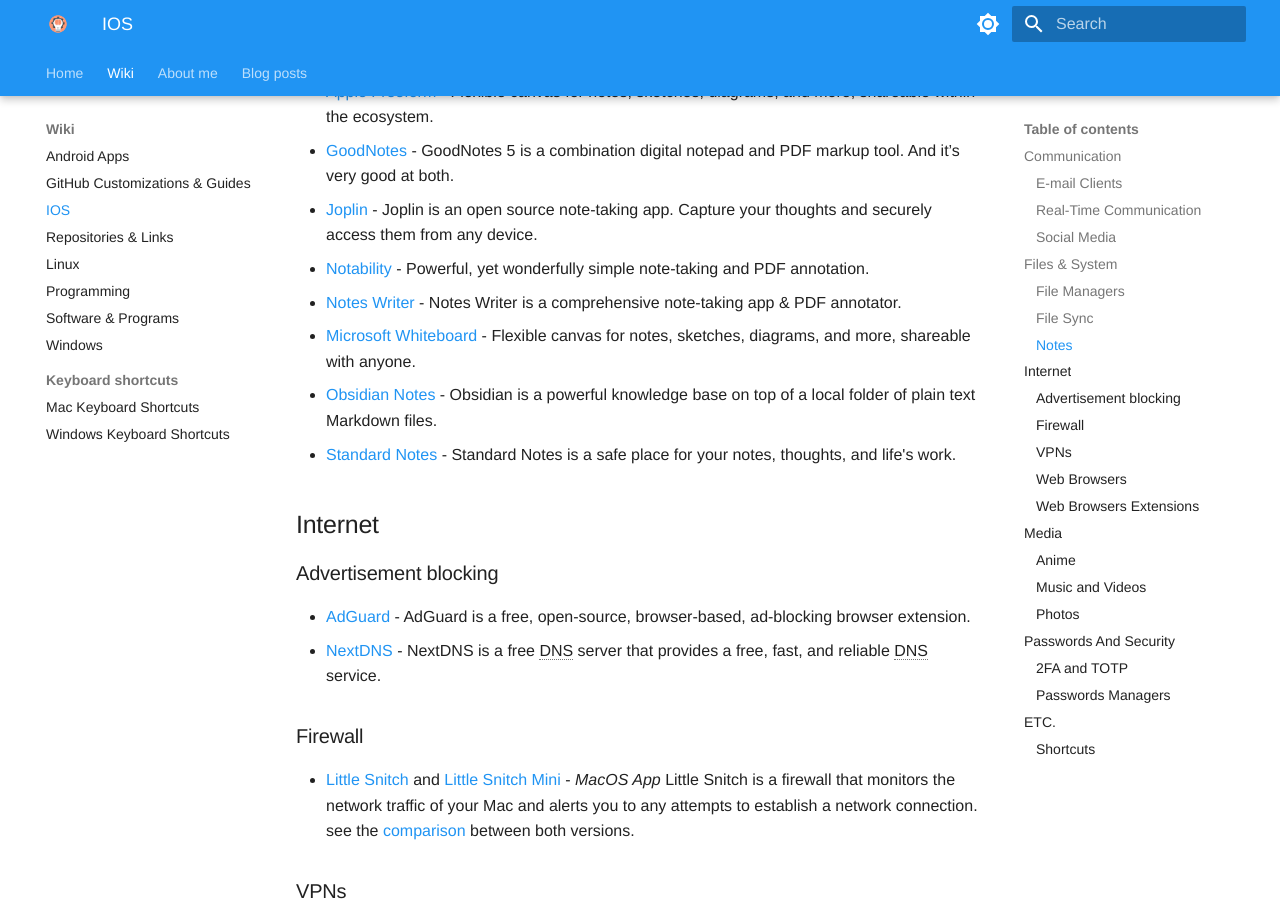
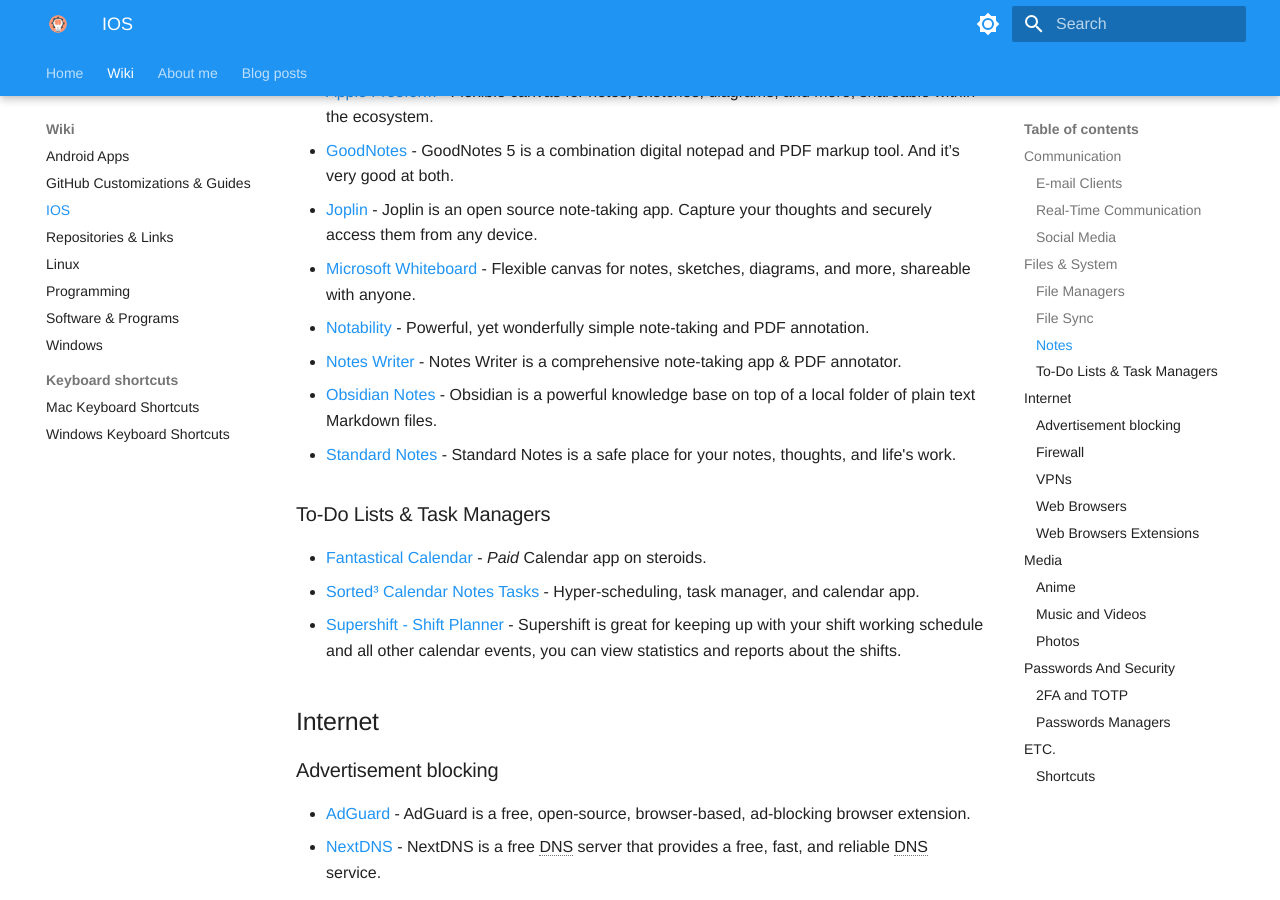
Before and after one commit to ZivSimchoni/Zwiki, an MkDocs documentation site: the page built from docs/Wiki/IOS.md, in a window 1280 px wide and 900 px high, scrolled down 1135 px. Built offline with MkDocs 1.6.1 and Material for MkDocs 9.7.7, drawn with Linux system fonts in a browser that asks for light colours; some web fonts are replaced; some of the changed text lies outside the part shown.

Commit message:
Add Todo & Tasks section

```diff
--- a/docs/Wiki/IOS.md
+++ b/docs/Wiki/IOS.md
@@ -40,11 +40,17 @@
 -   [Apple Freeform](https://apps.apple.com/app/freeform/id6443742539) - Flexible canvas for notes, sketches, diagrams, and more, shareable within the ecosystem.
 -   [GoodNotes](https://apps.apple.com/app/goodnotes-5/id1444383602) - GoodNotes 5 is a combination digital notepad and PDF markup tool. And it’s very good at both.
 -   [Joplin](https://apps.apple.com/app/joplin/id1315599797) - Joplin is an open source note-taking app. Capture your thoughts and securely access them from any device.
+-   [Microsoft Whiteboard](https://apps.apple.com/app/microsoft-whiteboard/id1352499399) - Flexible canvas for notes, sketches, diagrams, and more, shareable with anyone.
 -   [Notability](https://apps.apple.com/app/notability/id360593530) - Powerful, yet wonderfully simple note-taking and PDF annotation.
 -   [Notes Writer](https://apps.apple.com/app/notes-writer-pdf-words-epub/id1423643723) - Notes Writer is a comprehensive note-taking app & PDF annotator.
--   [Microsoft Whiteboard](https://apps.apple.com/app/microsoft-whiteboard/id1352499399) - Flexible canvas for notes, sketches, diagrams, and more, shareable with anyone.
 -   [Obsidian Notes](https://apps.apple.com/app/obsidian-connected-notes/id1557175442) - Obsidian is a powerful knowledge base on top of a local folder of plain text Markdown files.
 -   [Standard Notes](https://apps.apple.com/app/standard-notes/id1285392450) - Standard Notes is a safe place for your notes, thoughts, and life's work.
+
+### To-Do Lists & Task Managers
+
+-   [Fantastical Calendar](https://apps.apple.com/app/fantastical-calendar/id718043190) - _Paid_ Calendar app on steroids.
+-   [Sorted³ Calendar Notes Tasks](https://apps.apple.com/app/sorted-calendar-notes-tasks/id1306893526) - Hyper-scheduling, task manager, and calendar app.
+-   [Supershift - Shift Planner](https://apps.apple.com/app/supershift-shift-planner/id1104165041) - Supershift is great for keeping up with your shift working schedule and all other calendar events, you can view statistics and reports about the shifts.
 
 ## Internet
 
@@ -84,13 +90,13 @@
 
 -   [Aidoku](https://aidoku.app/) - A free and open source manga reading application for iOS and iPadOS, with many sources.
 -   [AnimeNow](https://github.com/AnimeNow-Team/AnimeNow) - AnimeNow is a free, open-source, and ad-free anime streaming app. _require sideloading such as AltStore_
+-   [NineAnimator](https://nineanimator.marcuszhou.com/) - a free and open source anime watching app for iOS and macOS. _require sideloading such as AltStore_
 -   [Soshiki](https://github.com/soshikimoe/soshiki-ios) - An open-source media browser and viewer for iOS 15+. (supports text, image and video).
--   [NineAnimator](https://nineanimator.marcuszhou.com/) - a free and open source anime watching app for iOS and macOS. _require sideloading such as AltStore_
 
 ### Music and Videos
 
+-   [Logic Pro (Mac)](https://apps.apple.com/app/logic-pro/id634148309) [iPad](https://apps.apple.com/app/logic-pro-for-ipad/id1615087040) - _Paid_ professional music creation app.
 -   [VLC](https://apps.apple.com/app/vlc-for-mobile/id650377962) - FOSS cross-platform multimedia player and framework that plays most multimedia files.
--   [Logic Pro (Mac)](https://apps.apple.com/app/logic-pro/id634148309) [iPad](https://apps.apple.com/app/logic-pro-for-ipad/id1615087040) - _Paid_ professional music creation app.
 
 ### Photos
 
```
